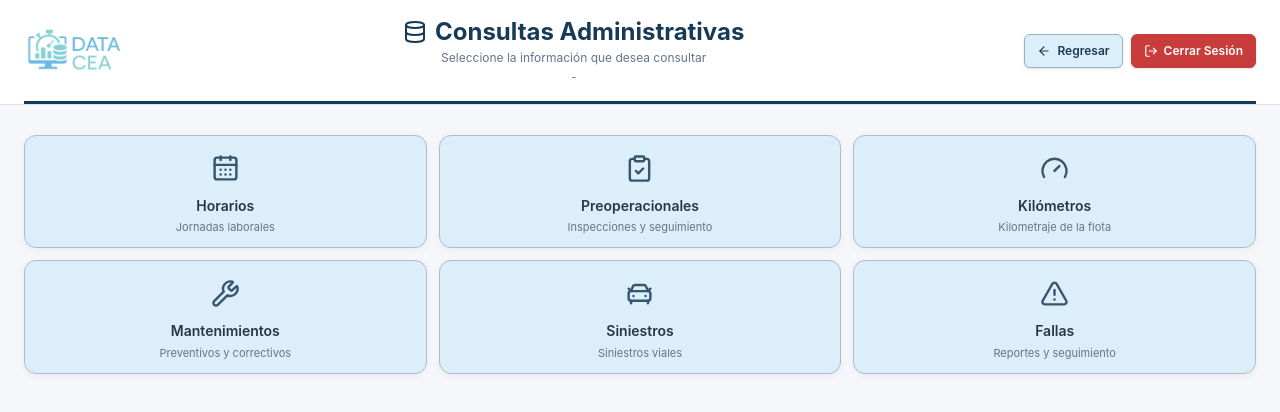
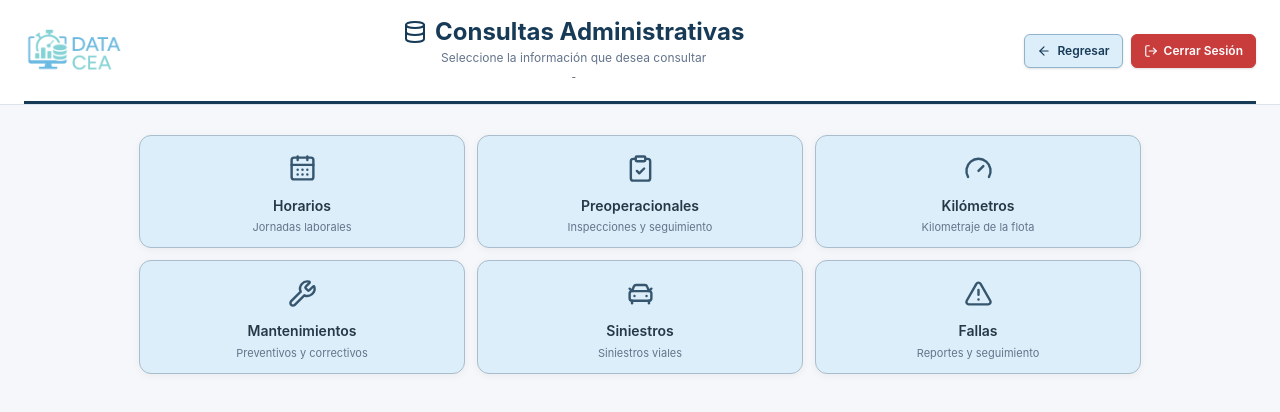
Before and after one commit to YulianoB/DATA-CEA, a Next.js app: page /admin/consultas in a window 1280 px wide. Shown: the top 412 px of the page. Built offline with nearby package versions, Linux system fonts and the light colour scheme; sample sign-in values are in the browser's storage.

Commit message:
Compacta contenido del submenu de consultas

```diff
--- a/app/admin/consultas/page.jsx
+++ b/app/admin/consultas/page.jsx
@@ -76,6 +76,7 @@ export default function ConsultasHomePage() {
       subtitulo="Seleccione la información que desea consultar"
       iconoTitulo={Database}
       grupos={GRUPOS_CONSULTAS}
+      anchoContenido="1050px"
       mostrarRegresar
       rutaRegreso="/admin"
       textoRegreso="Regresar"
```
